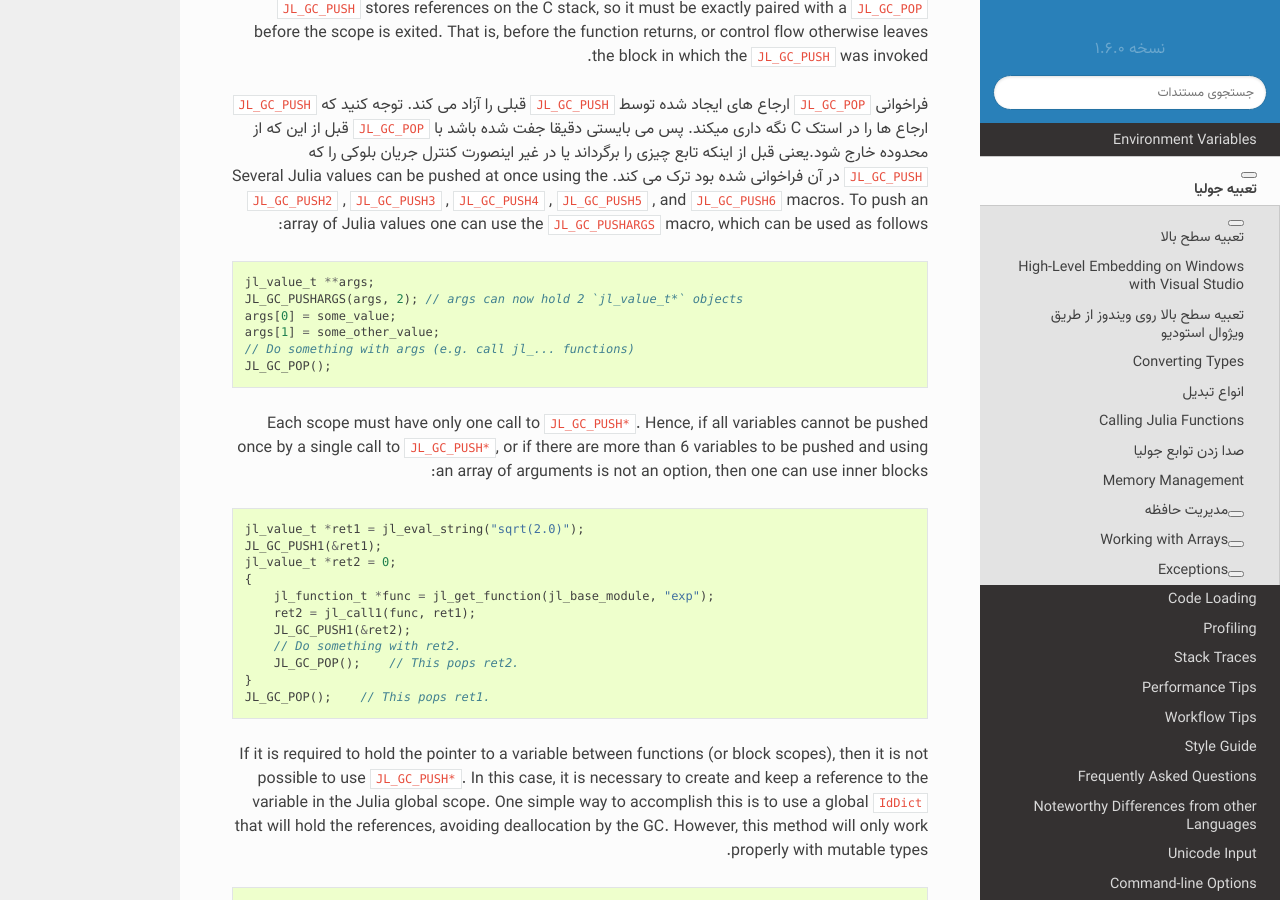
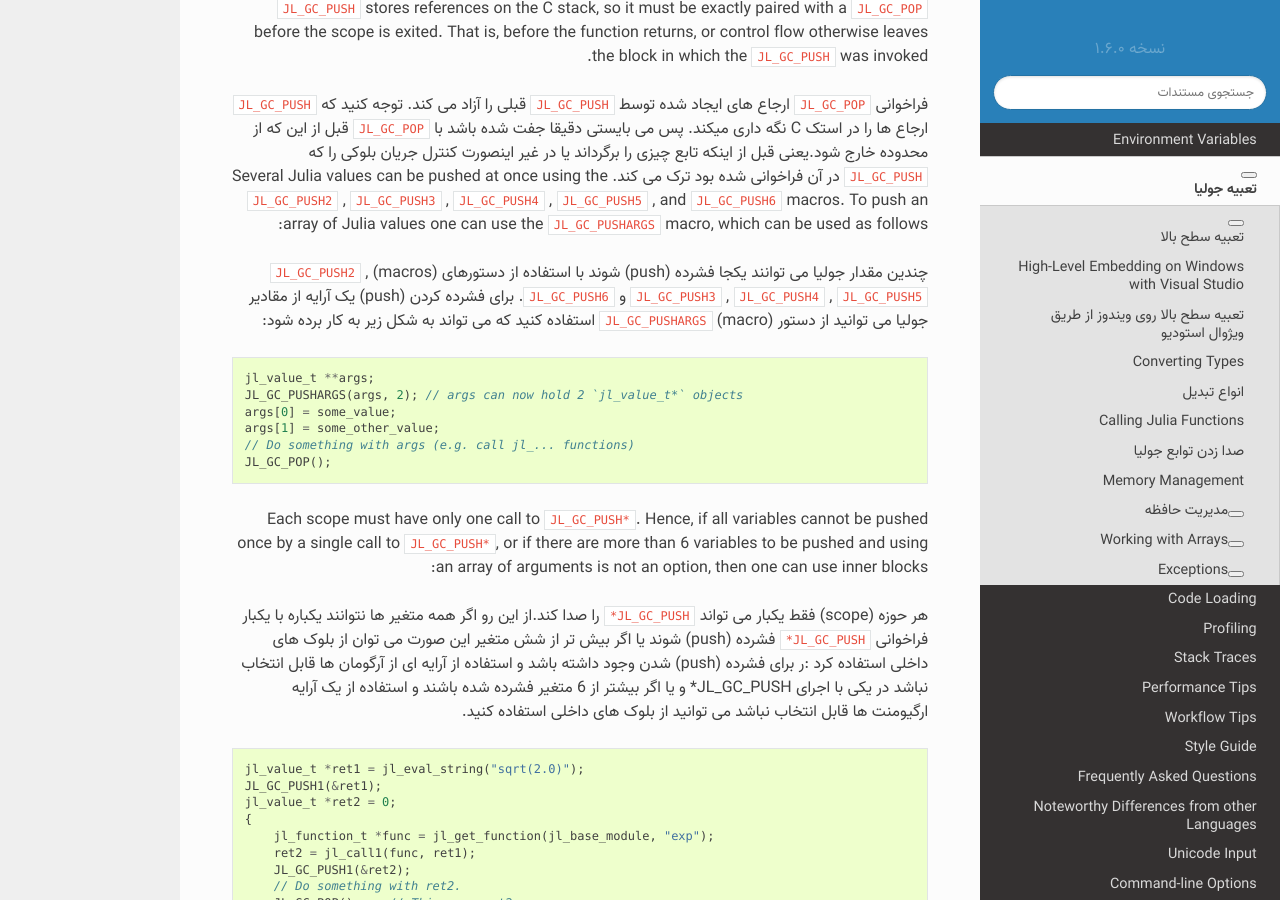
Before and after one commit to AppliedLinearAlgebra-Sharif/julia-docs, a Sphinx documentation site: the page built from docs/manual/embedding.md, in a window 1280 px wide and 900 px high, scrolled down 9043 px. Built offline with Sphinx 7.4.7 and the Read the Docs theme 2.0.0, drawn with Linux system fonts in a browser that asks for light colours; pages that are not in the unit, such as notebooks, are missing from menus.

Commit message:
Update embedding.md

````diff
--- a/docs/manual/embedding.md
+++ b/docs/manual/embedding.md
@@ -352,6 +352,9 @@ Several Julia values can be pushed at once using the `JL_GC_PUSH2` , `JL_GC_PUSH
 `JL_GC_PUSH5` , and `JL_GC_PUSH6` macros. To push an array of Julia values one can use the
 `JL_GC_PUSHARGS` macro, which can be used as follows:
 
+چندین مقدار جولیا می توانند یکجا فشرده (push) شوند با استفاده از دستورهای (macros) `JL_GC_PUSH2` , `JL_GC_PUSH3` , `JL_GC_PUSH4` , `JL_GC_PUSH5` و `JL_GC_PUSH6`.
+برای فشرده کردن (push) یک آرایه از مقادیر جولیا می توانید از دستور (macro)  `JL_GC_PUSHARGS`     استفاده کنید که می تواند به شکل زیر  به کار برده شود:
+
 ```c
 jl_value_t **args;
 JL_GC_PUSHARGS(args, 2); // args can now hold 2 `jl_value_t*` objects
@@ -364,6 +367,8 @@ JL_GC_POP();
 Each scope must have only one call to `JL_GC_PUSH*`. Hence, if all variables cannot be pushed once by
 a single call to `JL_GC_PUSH*`, or if there are more than 6 variables to be pushed and using an array
 of arguments is not an option, then one can use inner blocks:
+
+هر حوزه (scope) فقط یکبار می تواند `JL_GC_PUSH*` را صدا کند.از این رو اگر همه متغیر ها نتوانند یکباره با یکبار فراخوانی `JL_GC_PUSH*` فشرده (push) شوند یا اگر بیش تر از شش متغیر این صورت می توان از بلوک های داخلی استفاده کرد :ر برای فشرده (push) شدن وجود داشته باشد و استفاده از آرایه ای از آرگومان ها قابل انتخاب نباشد  در یکی با اجرای JL_GC_PUSH* و یا اگر بیشتر از 6 متغیر فشرده شده باشند و استفاده از یک آرایه  ارگیومنت ها قابل انتخاب نباشد می توانید از بلوک های داخلی استفاده کنید.
 
 ```c
 jl_value_t *ret1 = jl_eval_string("sqrt(2.0)");
````
